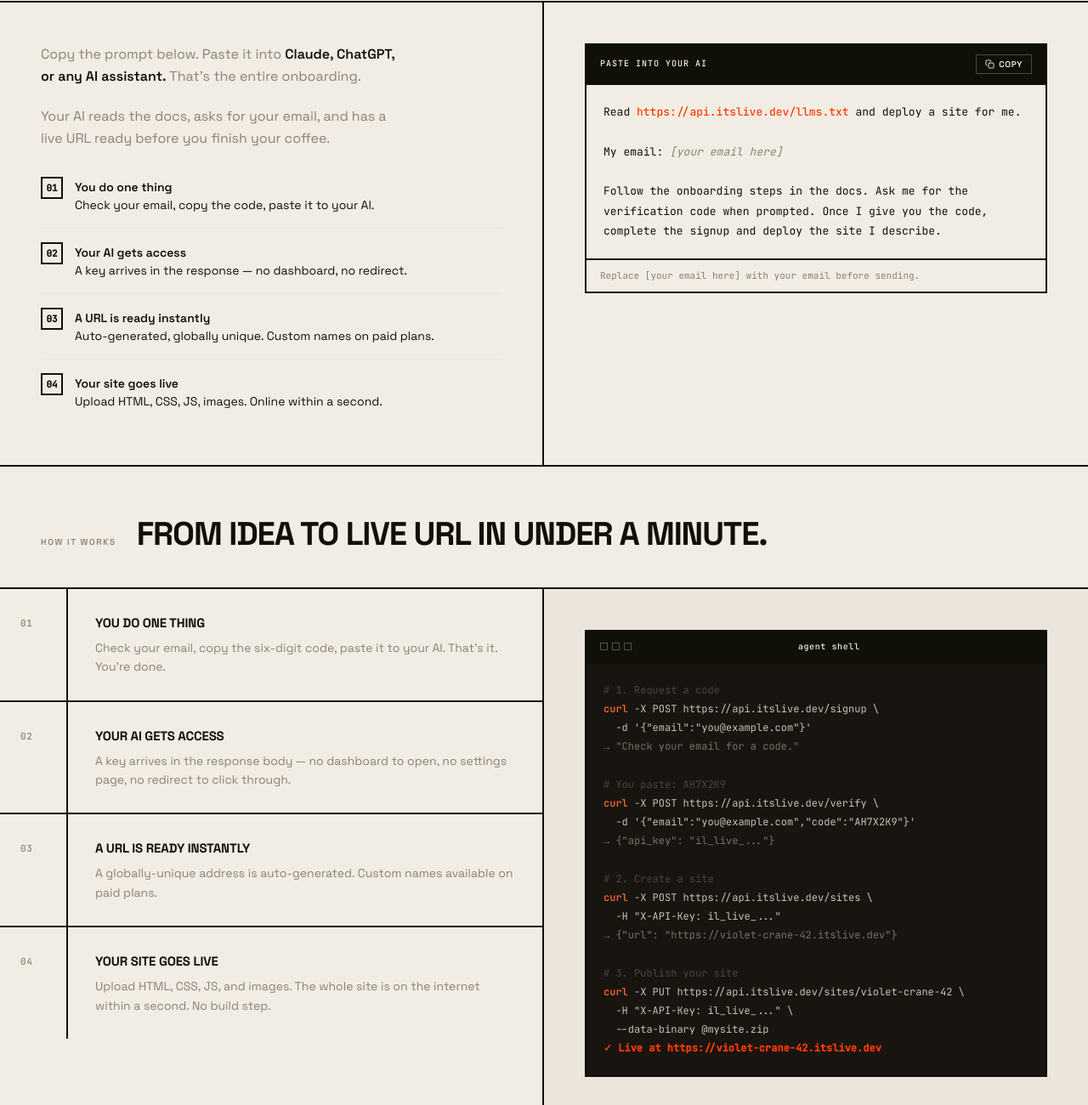
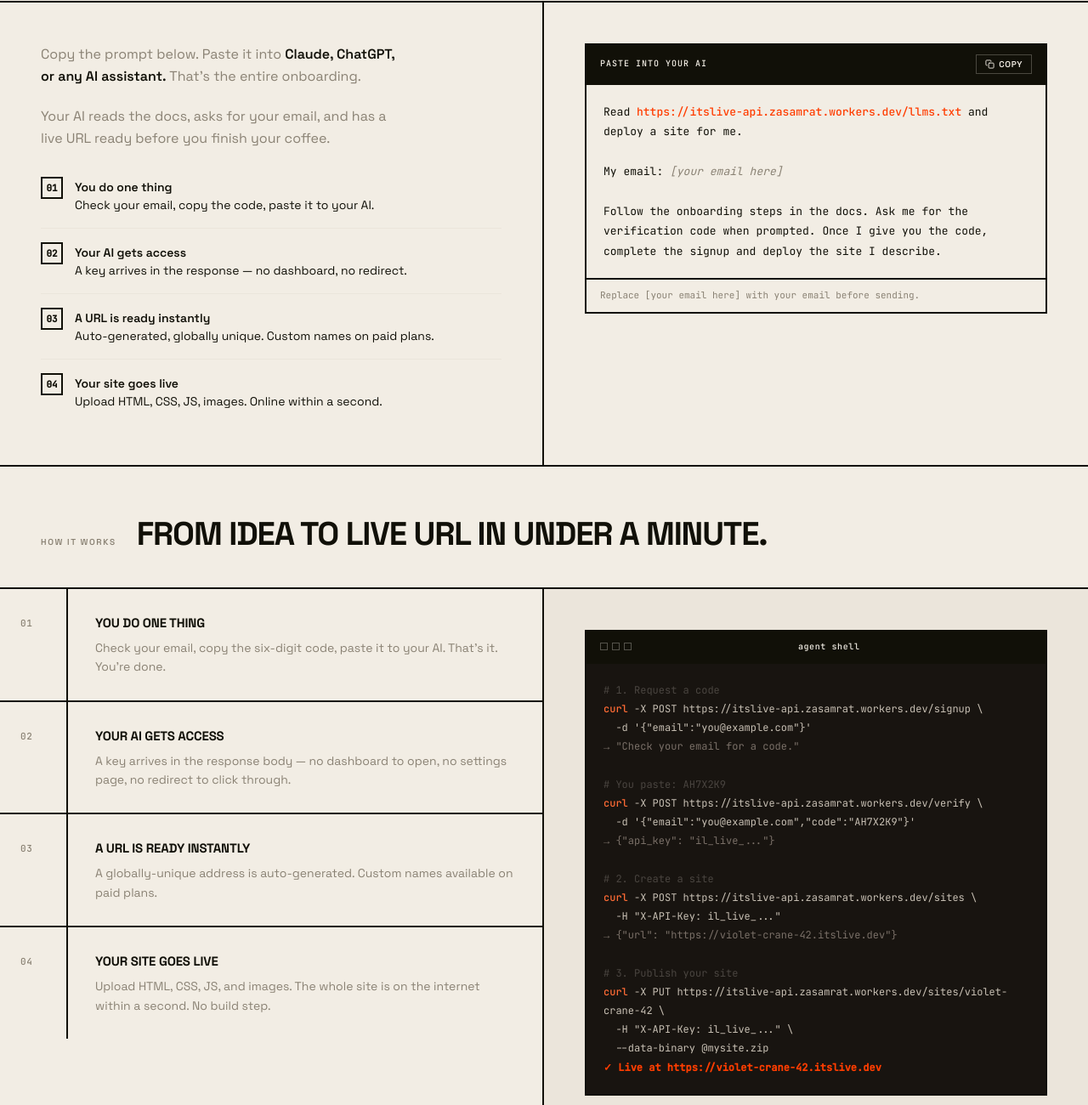
Before and after one commit to samratjha96/itslive, a website: page landing/index.html in a window 1280 px wide. Shown: the part 1080-2380 px from the top of the page at 85% size. Drawn offline with Linux system fonts and the light colour scheme.

Commit message:
fix(landing): correct API base URL to itslive-api.zasamrat.workers.dev

```diff
--- a/landing/index.html
+++ b/landing/index.html
@@ -603,7 +603,7 @@
             Copy
           </button>
         </div>
-        <div class="prompt-body" id="prompt-text">Read <strong>https://api.itslive.dev/llms.txt</strong> and deploy a site for me.
+        <div class="prompt-body" id="prompt-text">Read <strong>https://itslive-api.zasamrat.workers.dev/llms.txt</strong> and deploy a site for me.
 
 My email: <em>[your email here]</em>
 
@@ -662,22 +662,22 @@ Follow the onboarding steps in the docs. Ask me for the verification code when p
         </div>
         <div class="terminal-body" style="font-size:12px;line-height:1.85;padding:20px">
 <span class="t-comment"># 1. Request a code</span><br>
-<span class="t-cmd">curl</span> -X POST https://api.itslive.dev/signup \<br>
+<span class="t-cmd">curl</span> -X POST https://itslive-api.zasamrat.workers.dev/signup \<br>
 &nbsp;&nbsp;-d '{"email":"you@example.com"}'<br>
 <span class="t-res">→ "Check your email for a code."</span><br>
 <br>
 <span class="t-comment"># You paste: AH7X2K9</span><br>
-<span class="t-cmd">curl</span> -X POST https://api.itslive.dev/verify \<br>
+<span class="t-cmd">curl</span> -X POST https://itslive-api.zasamrat.workers.dev/verify \<br>
 &nbsp;&nbsp;-d '{"email":"you@example.com","code":"AH7X2K9"}'<br>
 <span class="t-res">→ {"api_key": "il_live_..."}</span><br>
 <br>
 <span class="t-comment"># 2. Create a site</span><br>
-<span class="t-cmd">curl</span> -X POST https://api.itslive.dev/sites \<br>
+<span class="t-cmd">curl</span> -X POST https://itslive-api.zasamrat.workers.dev/sites \<br>
 &nbsp;&nbsp;-H "X-API-Key: il_live_..."<br>
 <span class="t-res">→ {"url": "https://violet-crane-42.itslive.dev"}</span><br>
 <br>
 <span class="t-comment"># 3. Publish your site</span><br>
-<span class="t-cmd">curl</span> -X PUT https://api.itslive.dev/sites/violet-crane-42 \<br>
+<span class="t-cmd">curl</span> -X PUT https://itslive-api.zasamrat.workers.dev/sites/violet-crane-42 \<br>
 &nbsp;&nbsp;-H "X-API-Key: il_live_..." \<br>
 &nbsp;&nbsp;--data-binary @mysite.zip<br>
 <span class="t-ok">✓ Live at https://violet-crane-42.itslive.dev</span>
@@ -832,7 +832,7 @@ Follow the onboarding steps in the docs. Ask me for the verification code when p
     <div class="section-label">API Reference</div>
     <h2>The docs live at a URL.</h2>
     <p>We don't list endpoints on marketing pages — they'd be stale the moment we ship something new. The canonical reference is a plain-text file at a stable URL, formatted so both humans and AI agents can read it directly.</p>
-    <a href="https://api.itslive.dev/llms.txt" target="_blank">
+    <a href="https://itslive-api.zasamrat.workers.dev/llms.txt" target="_blank">
       Read the API docs
       <svg viewBox="0 0 24 24" fill="none" stroke="currentColor" stroke-width="2.5" stroke-linecap="round" stroke-linejoin="round">
         <path d="M18 13v6a2 2 0 0 1-2 2H5a2 2 0 0 1-2-2V8a2 2 0 0 1 2-2h6"/><polyline points="15 3 21 3 21 9"/><line x1="10" y1="14" x2="21" y2="3"/>
@@ -848,7 +848,7 @@ Follow the onboarding steps in the docs. Ask me for the verification code when p
   <ul class="footer-links">
     <li><a href="#how">How it works</a></li>
     <li><a href="#pricing">Pricing</a></li>
-    <li><a href="https://api.itslive.dev/llms.txt" target="_blank">llms.txt</a></li>
+    <li><a href="https://itslive-api.zasamrat.workers.dev/llms.txt" target="_blank">llms.txt</a></li>
   </ul>
 </footer>
 
```
